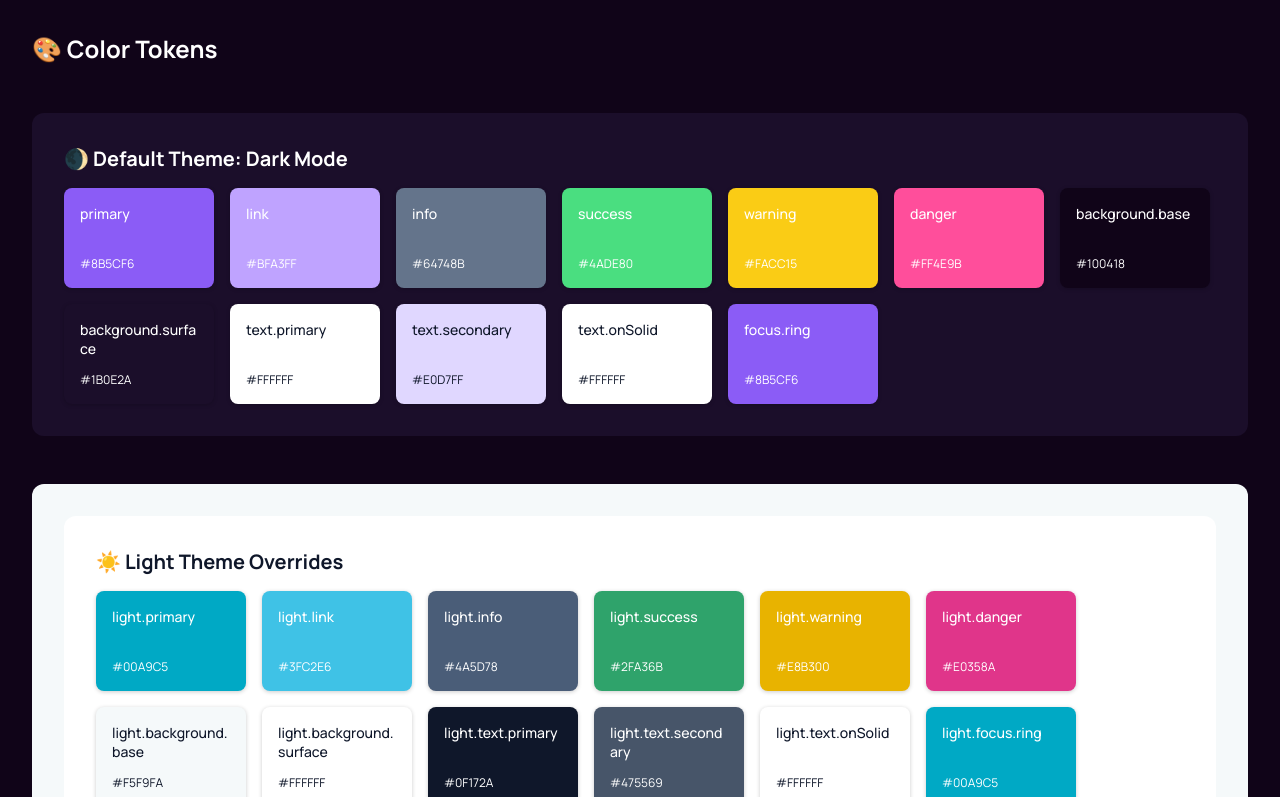
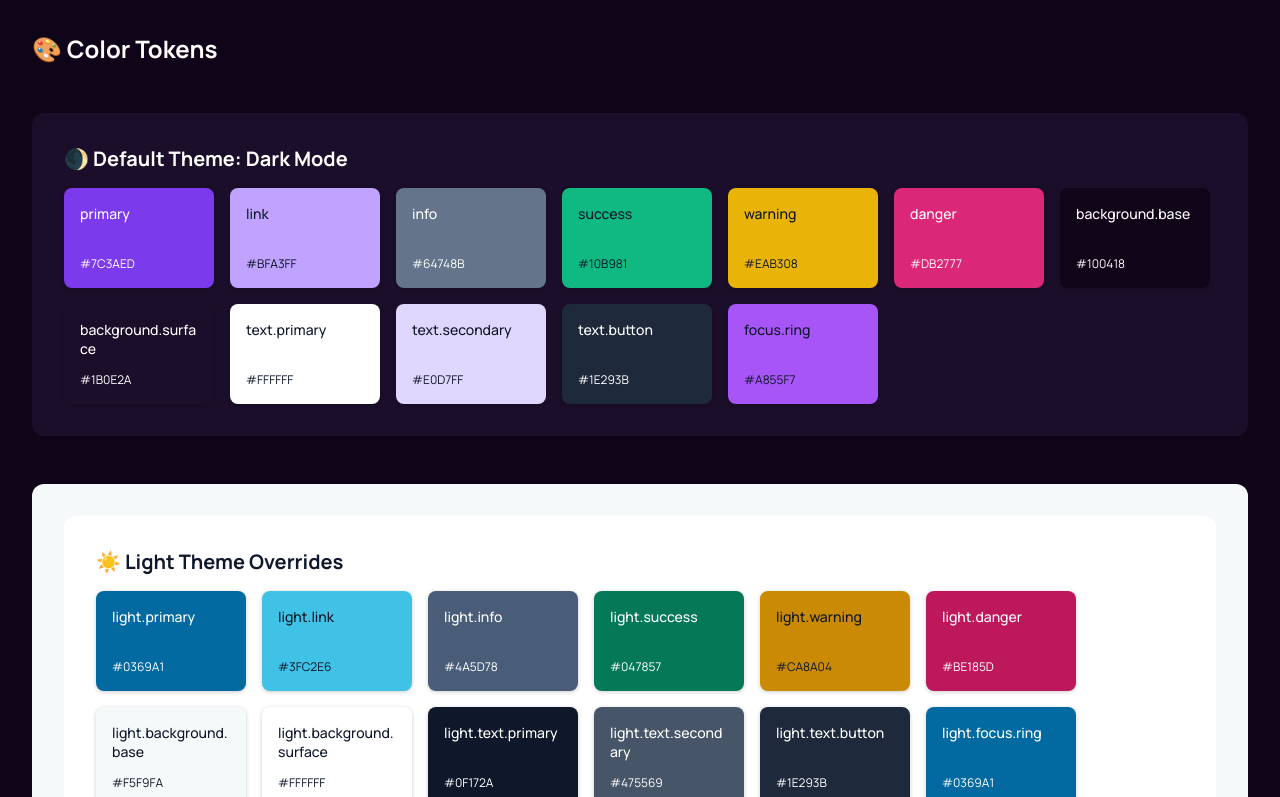
Before and after one commit to jeanetteobr/killua-ui, a React (Vite) app: page / in a window 1280 px wide. Shown: the top 797 px of the page. Built offline with nearby package versions, Linux system fonts and the light colour scheme.

Commit message:
feat(button): use dynamic text color for contrast, match swatch logic

```diff
--- a/src/components/core/Button/index.tsx
+++ b/src/components/core/Button/index.tsx
@@ -1,15 +1,25 @@
 import React, { forwardRef } from "react";
 import { ButtonProps, ButtonVariant } from "./Button.types";
+import tinycolor from "tinycolor2";
+
+const variantBgColors: Record<ButtonVariant, string> = {
+  primary: "var(--color-primary)",
+  secondary: "var(--color-info)",
+  ghost: "transparent",
+  danger: "var(--color-danger)",
+  success: "var(--color-success)",
+  warning: "var(--color-warning)",
+  info: "var(--color-info)",
+  link: "transparent",
+};
 
 const variantStyles = {
   primary: {
     backgroundColor: "var(--color-primary)",
-    color: "var(--text-on-solid)",
     border: "none",
   },
   secondary: {
     backgroundColor: "var(--color-info)",
-    color: "var(--text-on-solid)",
     border: "none",
   },
   ghost: {
@@ -19,22 +29,18 @@ const variantStyles = {
   },
   danger: {
     backgroundColor: "var(--color-danger)",
-    color: "var(--text-on-solid)",
     border: "none",
   },
   success: {
     backgroundColor: "var(--color-success)",
-    color: "var(--text-on-solid)",
     border: "none",
   },
   warning: {
     backgroundColor: "var(--color-warning)",
-    color: "var(--text-on-solid)",
     border: "none",
   },
   info: {
     backgroundColor: "var(--color-info)",
-    color: "var(--text-on-solid)",
     border: "none",
   },
   link: {
@@ -46,17 +52,22 @@ const variantStyles = {
   },
 };
 
-// Map variants to their respective focus ring colors
-const focusRingColors = {
-  primary: "var(--color-primary)",
-  secondary: "var(--color-info)",
-  ghost: "var(--text-primary)",
-  danger: "var(--color-danger)",
-  success: "var(--color-success)",
-  warning: "var(--color-warning)",
-  info: "var(--color-info)",
-  link: "var(--color-link)",
-};
+// Helper to get the computed color value from CSS variable
+function getCssVarValue(varName: string): string {
+  if (typeof window === "undefined") return "#000";
+  return getComputedStyle(document.documentElement).getPropertyValue(varName.replace('var(', '').replace(')', '')).trim() || "#000";
+}
+
+function getDynamicTextColor(bg: string): string {
+  // If transparent, use primary text color
+  if (bg === "transparent") return "var(--text-primary)";
+  // If CSS var, resolve it
+  let color = bg;
+  if (bg.startsWith("var(")) {
+    color = getCssVarValue(bg);
+  }
+  return tinycolor(color).isLight() ? "#0F172A" : "#FFFFFF";
+}
 
 export const Button = forwardRef<HTMLButtonElement, ButtonProps>(({
   children,
@@ -67,8 +78,15 @@ export const Button = forwardRef<HTMLButtonElement, ButtonProps>(({
   className,
   ...props
 }, ref) => {
+  // Compute dynamic text color for solid variants
+  let textColor: string | undefined = undefined;
+  if (variant !== "ghost" && variant !== "link") {
+    textColor = getDynamicTextColor(variantBgColors[variant]);
+  }
+
   const baseStyles: React.CSSProperties = {
     ...variantStyles[variant],
+    ...(textColor ? { color: textColor } : {}),
     padding: "var(--spacing-sm) var(--spacing-md)",
     borderRadius: "var(--radius-md)",
     fontSize: "var(--font-size-sm)",
@@ -84,6 +102,17 @@ export const Button = forwardRef<HTMLButtonElement, ButtonProps>(({
     gap: "var(--spacing-xs)",
     position: "relative",
     outline: "none",
+  };
+
+  const focusRingColors = {
+    primary: "var(--color-primary)",
+    secondary: "var(--color-info)",
+    ghost: "var(--text-primary)",
+    danger: "var(--color-danger)",
+    success: "var(--color-success)",
+    warning: "var(--color-warning)",
+    info: "var(--color-info)",
+    link: "var(--color-link)",
   };
 
   const getFocusRingStyles = (variant: ButtonVariant) => ({
--- a/src/components/core/ColorSwatch/index.tsx
+++ b/src/components/core/ColorSwatch/index.tsx
@@ -1,17 +1,15 @@
 import React from "react";
 import tinycolor from "tinycolor2";
-import { useWhiteTextAlways } from "@/utils/colorHelpers";
 import type { SwatchProps } from "./ColorSwatch.types";
 
 export const ColorSwatch: React.FC<SwatchProps> = ({ name, hex }) => {
-  const forceWhite = useWhiteTextAlways(name);
-  const fallbackTextColor = tinycolor(hex).isLight() ? "#0F172A" : "#FFFFFF";
+  const textColor = tinycolor(hex).isLight() ? "#0F172A" : "#FFFFFF";
 
   return (
     <div
       style={{
         backgroundColor: hex,
-        color: forceWhite ? "var(--text-on-solid)" : fallbackTextColor,
+        color: textColor,
         padding: "var(--spacing-md)",
         borderRadius: "var(--radius-md)",
         width: "150px",
--- a/src/pages/ColorTokens/index.tsx
+++ b/src/pages/ColorTokens/index.tsx
@@ -1,6 +1,5 @@
 import { ColorSwatch } from "@/components/core/ColorSwatch";
 import { colors } from "@/tokens/colors";
-import { useWhiteTextAlways } from "@/utils/colorHelpers";
 import type { FlatColorMap } from "./ColorTokens.types";
 
 const swatchGroup = (
@@ -34,9 +33,6 @@ const swatchGroup = (
           key={name}
           name={name}
           hex={hex}
-          textColor={
-            useWhiteTextAlways(name) ? "var(--text-on-solid)" : undefined
-          }
         />
       ))}
     </div>
@@ -56,7 +52,7 @@ export const ColorTokens: React.FC = () => {
     { name: "background.surface", hex: colors.background.surface },
     { name: "text.primary", hex: colors.text.primary },
     { name: "text.secondary", hex: colors.text.secondary },
-    { name: "text.onSolid", hex: colors.text.onSolid },
+    { name: "text.button", hex: colors.text.button },
     { name: "focus.ring", hex: colors.focus.ring },
   ];
 
@@ -72,7 +68,7 @@ export const ColorTokens: React.FC = () => {
     { name: "light.background.surface", hex: colors.light.background.surface },
     { name: "light.text.primary", hex: colors.light.text.primary },
     { name: "light.text.secondary", hex: colors.light.text.secondary },
-    { name: "light.text.onSolid", hex: colors.light.text.onSolid },
+    { name: "light.text.button", hex: colors.light.text.button },
     { name: "light.focus.ring", hex: colors.light.focus.ring },
   ];
 
--- a/src/tokens/colors.ts
+++ b/src/tokens/colors.ts
@@ -1,11 +1,38 @@
-export const colors = {
+export type ColorVariant = 'primary' | 'link' | 'info' | 'success' | 'warning' | 'danger';
+
+interface ColorTheme {
+  primary: string;
+  link: string;
+  info: string;
+  success: string;
+  warning: string;
+  danger: string;
+  background: {
+    base: string;
+    surface: string;
+  };
+  text: {
+    primary: string;
+    secondary: string;
+    button: string;
+  };
+  focus: {
+    ring: string;
+  };
+}
+
+export interface Colors extends ColorTheme {
+  light: ColorTheme;
+}
+
+export const colors: Colors = {
   // --- DEFAULT THEME (DARK MODE) ---
-  primary: "#8B5CF6",
+  primary: "#7C3AED",
   link: "#BFA3FF",
   info: "#64748B",
-  success: "#4ADE80",
-  warning: "#FACC15",
-  danger: "#FF4E9B",
+  success: "#10B981",
+  warning: "#EAB308",
+  danger: "#DB2777",
 
   background: {
     base: "#100418",
@@ -15,21 +42,21 @@ export const colors = {
   text: {
     primary: "#FFFFFF",
     secondary: "#E0D7FF",
-    onSolid: "#FFFFFF",
+    button: "#1E293B",
   },
 
   focus: {
-    ring: "#8B5CF6",
+    ring: "#A855F7",
   },
 
   // --- LIGHT MODE OVERRIDES ---
   light: {
-    primary: "#00A9C5",
+    primary: "#0369A1",
     link: "#3FC2E6",
     info: "#4A5D78",
-    success: "#2FA36B",
-    warning: "#E8B300",
-    danger: "#E0358A",
+    success: "#047857",
+    warning: "#CA8A04",
+    danger: "#BE185D",
 
     background: {
       base: "#F5F9FA",
@@ -39,11 +66,11 @@ export const colors = {
     text: {
       primary: "#0F172A",
       secondary: "#475569",
-      onSolid: "#FFFFFF",
+      button: "#1E293B",
     },
 
     focus: {
-      ring: "#00A9C5",
+      ring: "#0369A1",
     },
   },
 };
--- a/src/utils/colorHelpers.ts
+++ /dev/null
@@ -1,19 +0,0 @@
-export const useWhiteTextAlways = (name: string): boolean => {
-    const whiteTextSet = new Set([
-      "primary",
-      "link",
-      "success",
-      "warning",
-      "danger",
-      "info",
-      // also support light theme overrides
-      "light.primary",
-      "light.link",
-      "light.success",
-      "light.warning",
-      "light.danger",
-      "light.info",
-    ]);
-
-    return whiteTextSet.has(name);
-  };
```
